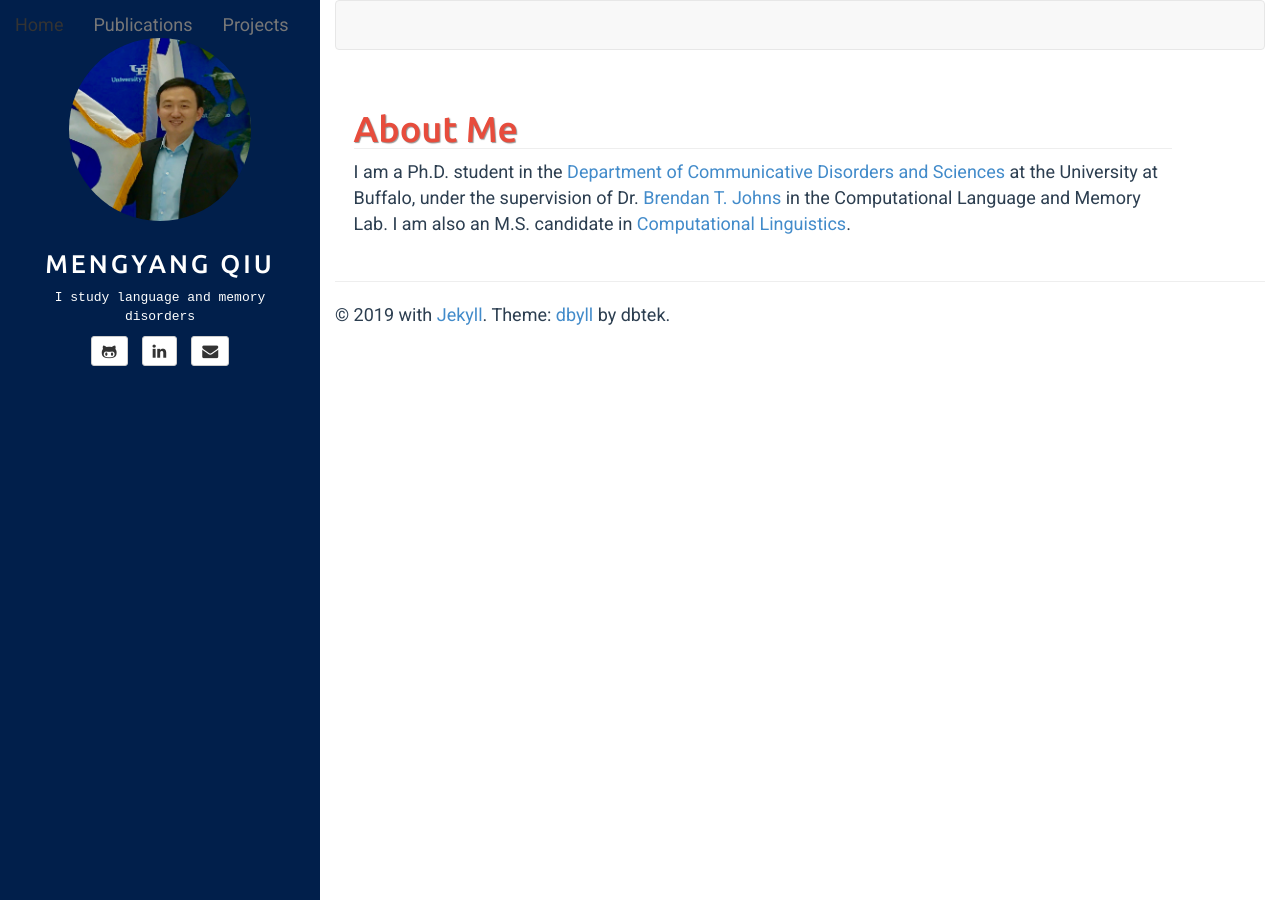
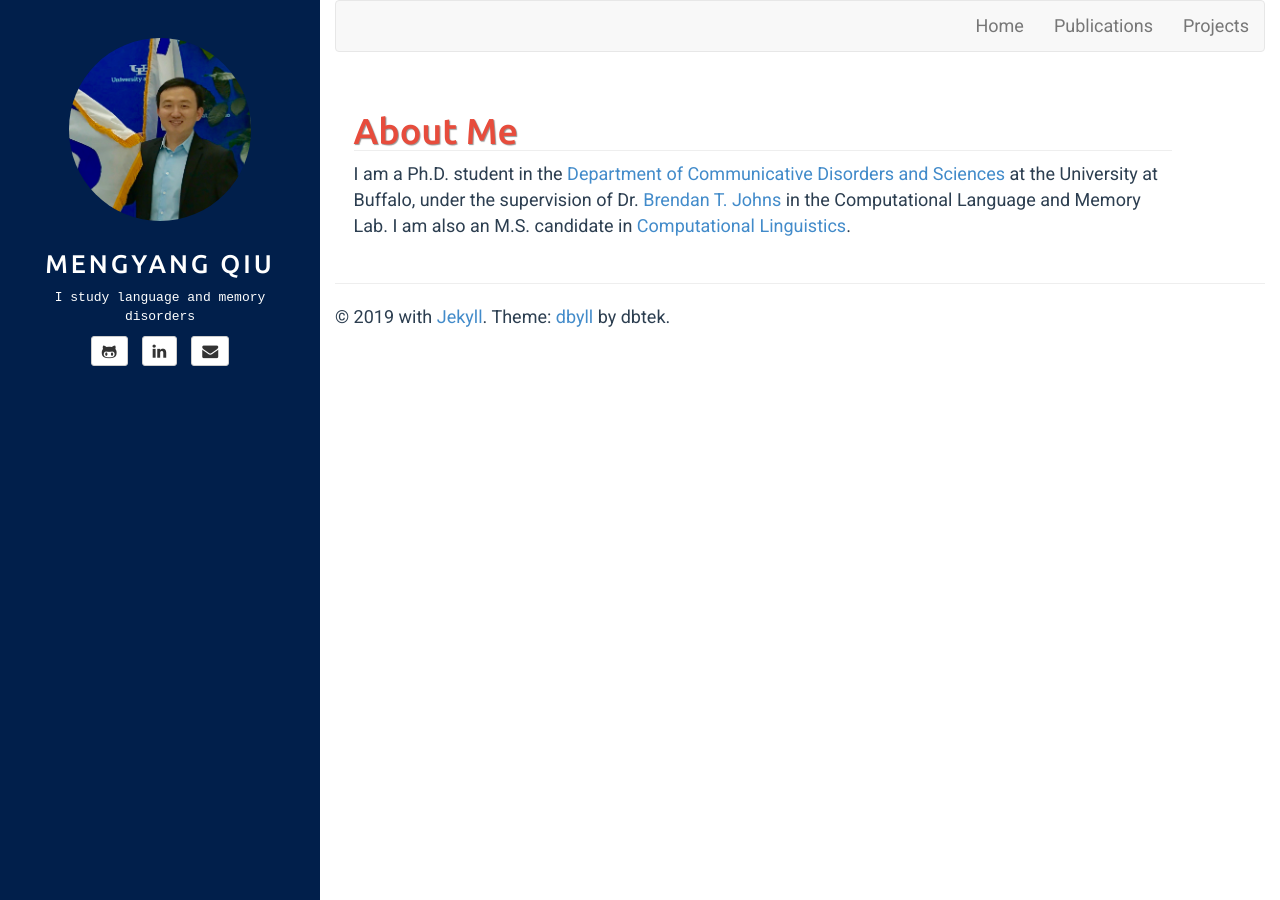
Before and after one commit to mengyangq/mengyangq.github.io, a Jekyll site: the page built from index.html, in a window 1280 px wide. Built offline with Jekyll 4.4.1, drawn with Linux system fonts in a browser that asks for light colours.

Commit message:
Update default.html

```diff
--- a/_includes/default.html
+++ b/_includes/default.html
@@ -106,7 +106,7 @@
         <div class="container-fluid">
              <!--Collect the nav links, forms, and other content for toggling  -->
             <div class="collapse navbar-collapse" id="bs-example-navbar-collapse-1">
-              <ul class="nav navbar-nav navbar-right navbar-fixed-top">
+              <ul class="nav navbar-nav navbar-right">
                 <li><a href="/">Home</a></li>
 		<li><a href="/publications.html">Publications</a></li>
                 <li><a href="/projects.html">Projects</a></li>
```
